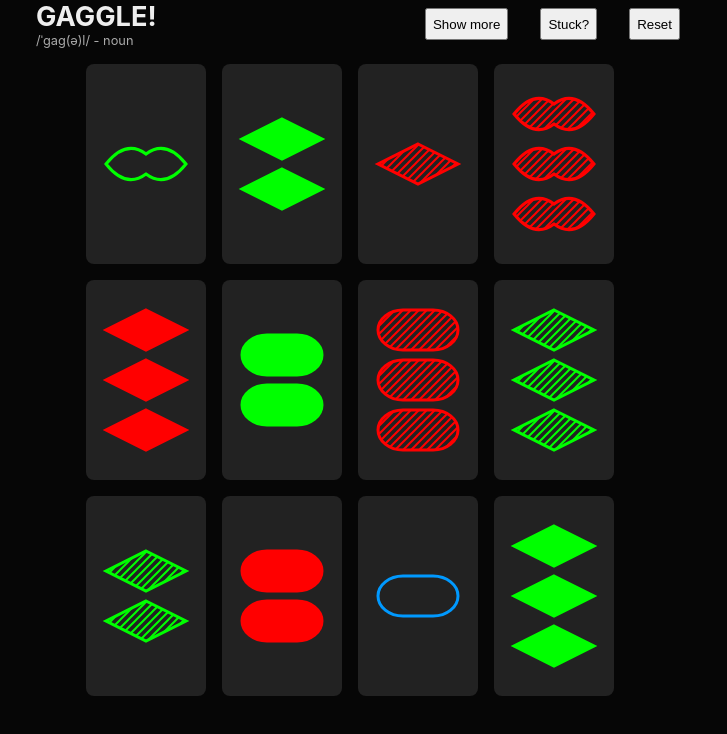
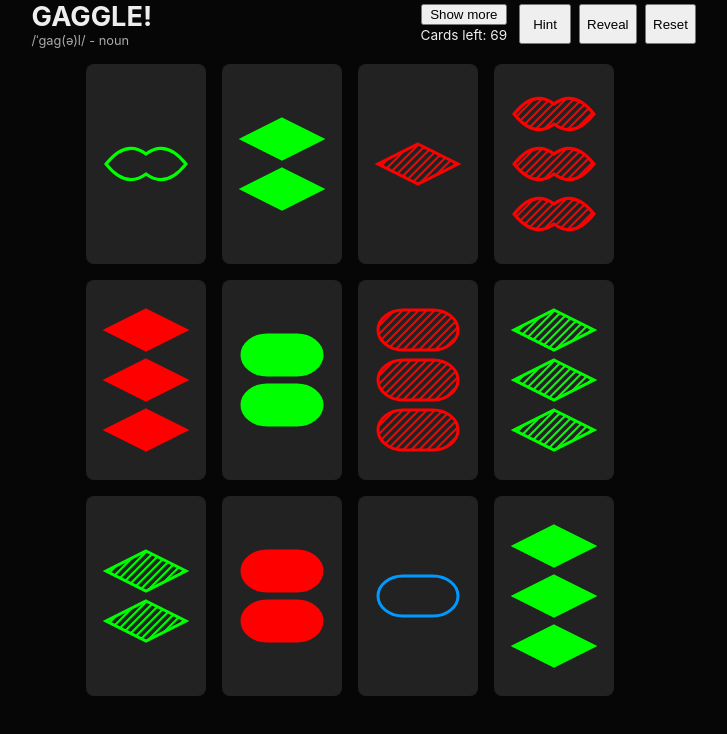
Before and after one commit to Zemanzo/gaggle, a React (Create React App) app: page / in a window 1280 px wide. Shown: the top 734 px of the page, without its empty margins (274-1001 px from the left). Built offline with nearby package versions, Linux system fonts and the light colour scheme.

Commit message:
Add hint button; Add cards left counter; Make message state generic & better managed; Minor style changes

```diff
--- a/src/App.tsx
+++ b/src/App.tsx
@@ -14,7 +14,8 @@ const StyledHeader = styled.header`
   justify-content: center;
 
   > button {
-    margin: 8px 16px;
+    margin: 4px 4px;
+    min-width: 7ch;
   }
 
   @media screen and ((max-width: 600px) or (max-height: 650px)) {
@@ -40,12 +41,32 @@ const Title = styled.div`
   }
 `;
 
-const IsValid = styled.div`
+const Message = styled.div`
+  padding: 0 8px;
   min-width: 25ch;
   font-size: 1rem;
   display: flex;
   justify-content: center;
   align-items: center;
+`;
+
+const RemainingCards = styled.div`
+  display: flex;
+  flex-direction: column;
+  justify-content: center;
+  align-items: center;
+
+  > button {
+    width: 100%;
+  }
+
+  > span {
+    font-size: 0.85em;
+    display: block;
+    padding: 2px 0;
+  }
+
+  margin-right: 8px;
 `;
 
 const CardsContainer = styled.section`
@@ -138,16 +159,16 @@ function App() {
   const [currentSelection, setCurrentSelection] = useState(
     [] as CardAttributes[]
   );
-  const [isValidSet, setIsValidSet] = useState("");
+  const [message, setMessage] = useState("");
 
   const addToSelection = (card: CardAttributes) => {
-    setIsValidSet("");
+    setMessage("");
     const selection = [...currentSelection, card];
     if (selection.length === 3) {
       const isValid = checkSelected(
         selection as [CardAttributes, CardAttributes, CardAttributes]
       );
-      setIsValidSet(isValid ? "Correct!!!" : "Incorrect :(");
+      setMessage(isValid ? "Correct!!!" : "Incorrect :(");
       if (isValid) {
         setHightlightedCards([]);
         if (visibleCards.length > INITIAL_CARDS) {
@@ -224,11 +245,12 @@ function App() {
   const showMore = () => {
     const combinations = checkCombinations();
     if (combinations.length === 0) {
+      setMessage("");
       const newCards = availableCards.slice(0, ADD_CARDS_AMOUNT);
       setAvailableCards(availableCards.slice(ADD_CARDS_AMOUNT));
       setVisibleCards([...visibleCards, ...newCards]);
     } else {
-      setIsValidSet("There's more to be found!");
+      setMessage("There's more to be found!");
     }
   };
 
@@ -238,6 +260,7 @@ function App() {
     setVisibleCards(newCards.slice(0, INITIAL_CARDS));
     setCurrentSelection([]);
     setHightlightedCards([]);
+    setMessage("");
   };
 
   const checkCombinations = () => {
@@ -260,10 +283,21 @@ function App() {
     return combinations;
   };
 
-  const getHelp = () => {
+  const highlightSingle = () => {
+    const combo = checkCombinations().pop()?.pop();
+    if (combo) {
+      setHightlightedCards([combo]);
+    } else {
+      setMessage("No valid combinations found");
+    }
+  };
+
+  const highlightAll = () => {
     const combo = checkCombinations().pop();
     if (combo) {
       setHightlightedCards(combo);
+    } else {
+      setMessage("No valid combinations found");
     }
   };
 
@@ -274,9 +308,13 @@ function App() {
           <h1>GAGGLE!</h1>
           <h2>/ˈɡaɡ(ə)l/ - noun</h2>
         </Title>
-        <IsValid>{isValidSet}</IsValid>
-        <button onClick={showMore}>Show more</button>
-        <button onClick={getHelp}>Stuck?</button>
+        <Message>{message}</Message>
+        <RemainingCards>
+          <button onClick={showMore}>Show more</button>
+          <span>Cards left: {availableCards.length}</span>
+        </RemainingCards>
+        <button onClick={highlightSingle}>Hint</button>
+        <button onClick={highlightAll}>Reveal</button>
         <button onClick={reset}>Reset</button>
       </StyledHeader>
       <SvgGlobals />
```
